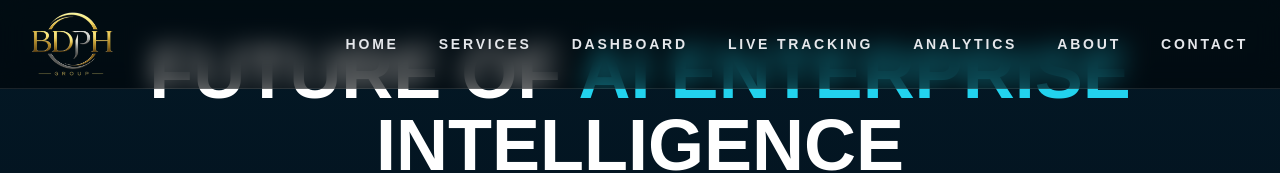
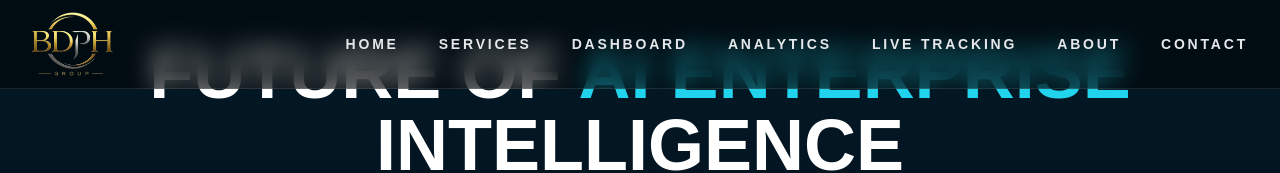
Before and after one commit to pritam1991verma/bdph-fleet-intelligence, a React (Vite) app: page / in a window 1280 px wide. Shown: the top 173 px of the page. Built offline with nearby package versions, Linux system fonts and the light colour scheme.

Commit message:
Update Navbar.tsx

```diff
--- a/src/components/Navbar.tsx
+++ b/src/components/Navbar.tsx
@@ -43,17 +43,17 @@ function Navbar() {
           </a>
 
          <a
-            href="#tracking"
-            className="hover:text-cyan-400 transition duration-300"
+  href="#analytics"
+  className="hover:text-cyan-400 hover:drop-shadow-[0_0_12px_rgba(34,211,238,0.8)] transition duration-300"
 >
-            Live Tracking
+  Analytics
 </a>
 
 <a
-            href="#analytics"
-            className="hover:text-cyan-400 transition duration-300"
+  href="#tracking"
+  className="hover:text-cyan-400 hover:drop-shadow-[0_0_12px_rgba(34,211,238,0.8)] transition duration-300"
 >
-            Analytics
+  Live Tracking
 </a>
 
           <a
```
Lines whose indentation alone changed are shown as unchanged.
